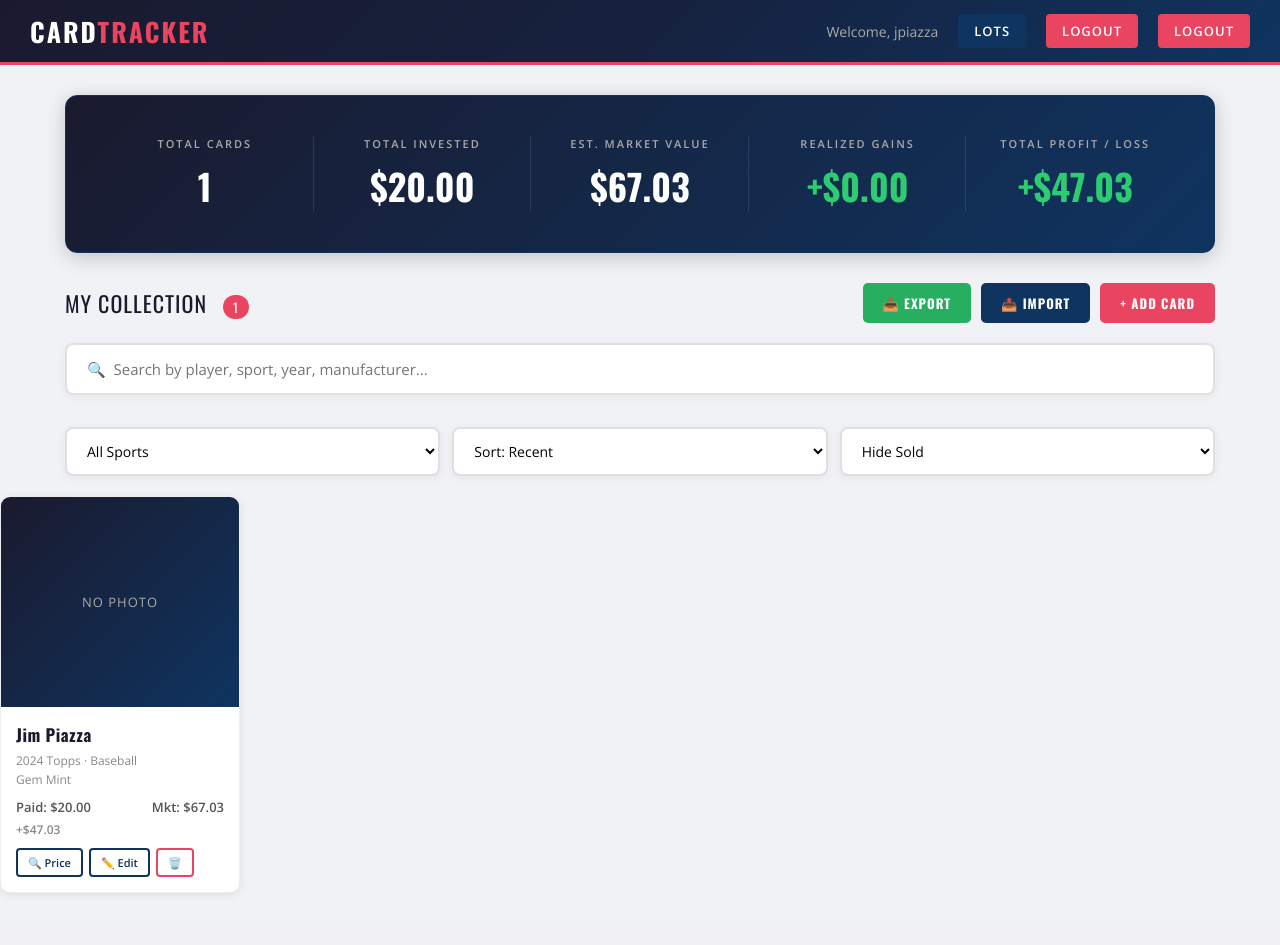
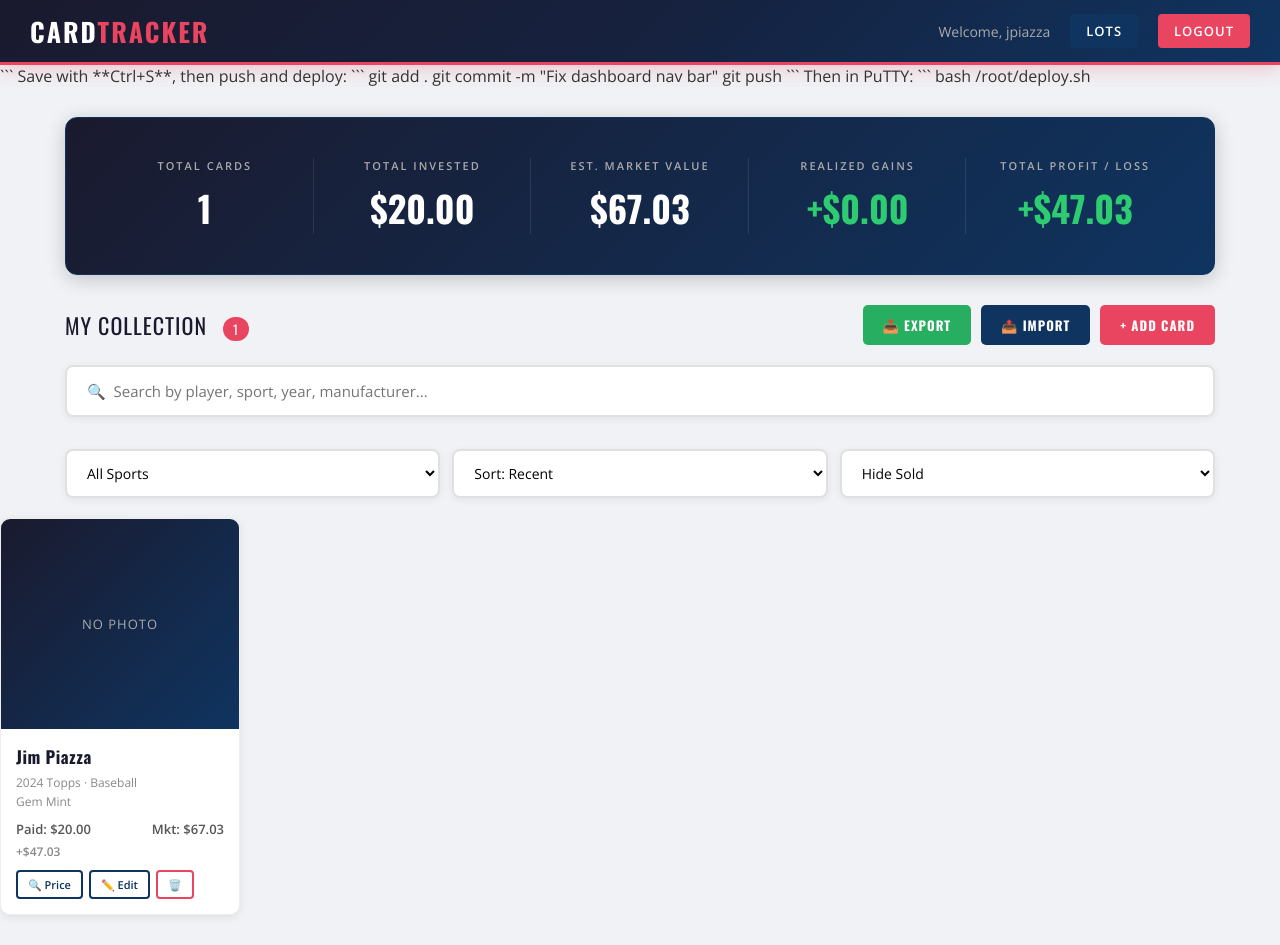
Before and after one commit to jtpiazzamn/card-tracker, a Flask app: page / in a window 1280 px wide. Before the commit the page ends 894 px from the top, so only its background shows below. Run offline with Flask 3, Linux system fonts and the light colour scheme; a user stored in the database is signed in; data comes from the database, SQL or seed files in the repository; both versions use the stored data as it was after the commit.

Commit message:
Fix notes saving in edit card

````diff
--- a/main.py
+++ b/main.py
@@ -155,7 +155,7 @@ def edit_card(card_id):
         card.buy_price = float(request.form.get('buy_price'))
         sell_price = request.form.get('sell_price')
         card.sell_price = float(sell_price) if sell_price else None
-        card
+        card.notes = request.form.get('notes')
 
         if 'photo' in request.files:
             photo = request.files['photo']
--- a/templates/dashboard.html
+++ b/templates/dashboard.html
@@ -11,13 +11,24 @@
         <div class="nav-right">
             <span>Welcome, {{ current_user.username }}</span>
             {% if current_user.is_admin %}
-    <a href="{{ url_for('admin.admin_dashboard') }}" style="background:#0f3460;">Admin</a>
-{% endif %}
-<a href="{{ url_for('main.lots') }}" style="background:#0f3460;">Lots</a>
-<a href="{{ url_for('auth.logout') }}">Logout</a>
-<a href="{{ url_for('auth.logout') }}">Logout</a>
+                <a href="{{ url_for('admin.admin_dashboard') }}" style="background:#0f3460;">Admin</a>
+            {% endif %}
+            <a href="{{ url_for('main.lots') }}" style="background:#0f3460;">Lots</a>
+            <a href="{{ url_for('auth.logout') }}">Logout</a>
         </div>
     </nav>
+```
+
+Save with **Ctrl+S**, then push and deploy:
+```
+git add .
+git commit -m "Fix dashboard nav bar"
+git push
+```
+
+Then in PuTTY:
+```
+bash /root/deploy.sh
     <div class="page-wrapper">
         <div class="dashboard-container">
             {% with messages = get_flashed_messages() %}
````
Also changed, not shown: instance/cards.db.
